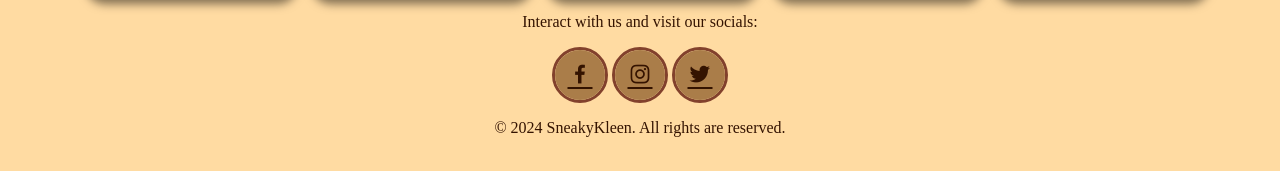
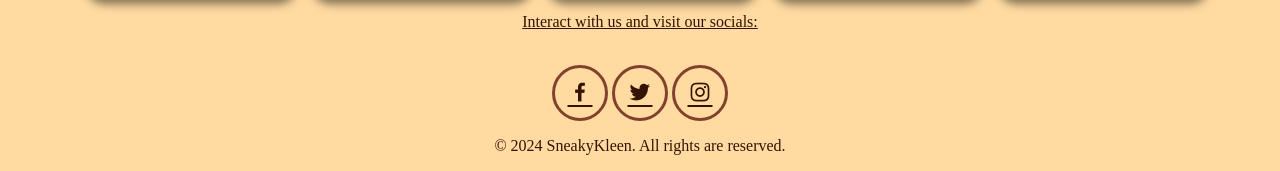
Before and after one commit to mambush/SneakerCartel, a plain HTML site: page About.html in a window 1280 px wide. Shown: the part 985-1156 px from the top of the page. Drawn offline with nearby package versions, Linux system fonts and the light colour scheme.

Commit message:
Fixed About Page footer

```diff
--- a/About.html
+++ b/About.html
@@ -117,16 +117,22 @@
 
         </div>
         <footer>
-            <p>Interact with us and visit our socials: </p>
-            <div class="social">
-                <a href="https://www.facebook.com/login.php/"><i class='bx bxl-facebook'></i></a>
-                <a href="https://www.instagram.com/?hl=en"><i class='bx bxl-instagram'></i></a>
-                <a href="https://twitter.com/?lang=en-za"><i class='bx bxl-twitter'></i></a>
-            </div>
-            <p>
-                &copy; 2024 SneakyKleen. All rights are reserved.
-            </p>
-        </footer>
+            <p><u>Interact with us and visit our socials:</u></p>
+
+            <br />
+            <span class="home-sci">
+              <a href="https://www.facebook.com/login.php/"
+                ><i class="bx bxl-facebook"></i
+              ></a>
+              <a href="https://twitter.com/?lang=en-za"
+                ><i class="bx bxl-twitter"></i
+              ></a>
+              <a href="https://www.instagram.com/?hl=en"
+                ><i class="bx bxl-instagram"></i
+              ></a>
+            </span>
+            <p>&copy; 2024 SneakyKleen. All rights are reserved.</p>
+          </footer>
 </body>
 
 </html>
--- a/CSS/About.css
+++ b/CSS/About.css
@@ -172,22 +172,22 @@ figcaption {
     }
 }
 
-.social {
+.home-sci {
     align-items: center;
-
+    width: 80px;
+    height: 80px;
   }
 
-.social a {
+  .home-sci a {
     position: relative;
     display: inline-flex;
     justify-content: center;
-    /* border-spacing: 1rem; */
-    /* Remove this line */
+    border-spacing: 1rem;
     align-items: center;
     width: 50px;
     height: 50px;
     background: transparent;
-    border: .2rem solid #82412c;
+    border: 0.2rem solid #82412c;
     border-radius: 50%;
     font-size: 25px;
     color: var(--main-color);
@@ -196,24 +196,24 @@ figcaption {
     transition: 0.4s;
   }
 
-.social a:hover {
+  .home-sci a:hover {
     color: var(--bg-color);
   }
 
-.social a::before {
-    content: '';
+  .home-sci a::before {
+    content: "";
     position: absolute;
     top: 0;
     left: 0;
-    width: 100%;
+    width: 0;
     height: 100%;
-    background: #AA7D49;
+    background: #aa7d49;
     z-index: -1;
-    transition: .4s;
+    transition: 0.4s;
   }
 
-.social a:hover::before {
-    width: 0;
+  .home-sci a:hover::before {
+    width: 100%;
   }
 
 #back-to-top>button {
--- a/CSS/Services.css
+++ b/CSS/Services.css
@@ -47,10 +47,6 @@ nav a {
 nav a:hover {
   text-decoration: underline;
 }
-
-/* .video {
-    animation: slideInFromTop 3s ease forwards;
-} */
 
 .video img {
   width: 400px;
```
Lines whose indentation alone changed are shown as unchanged.
